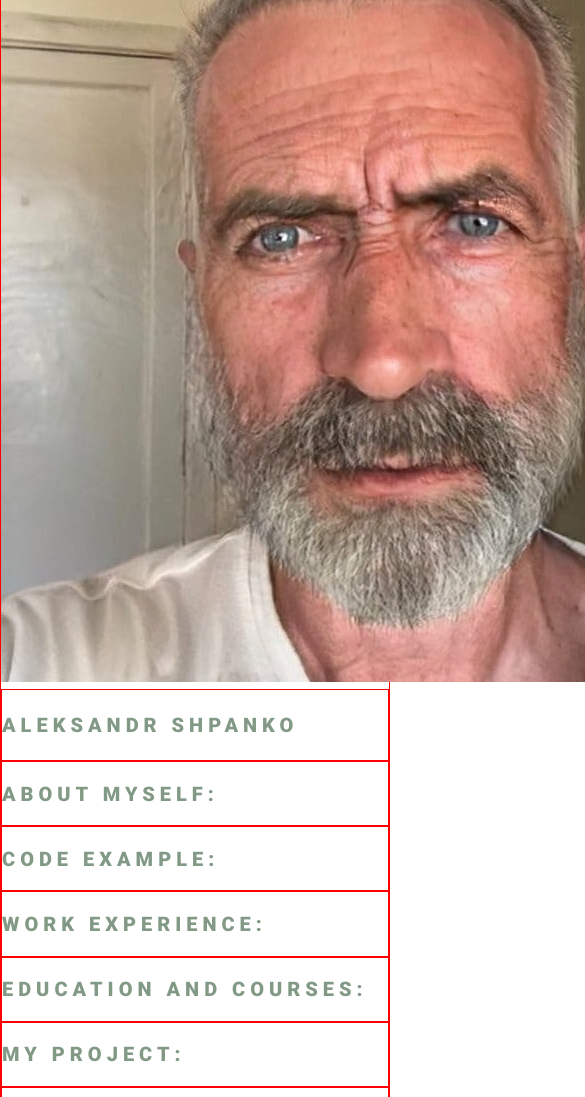
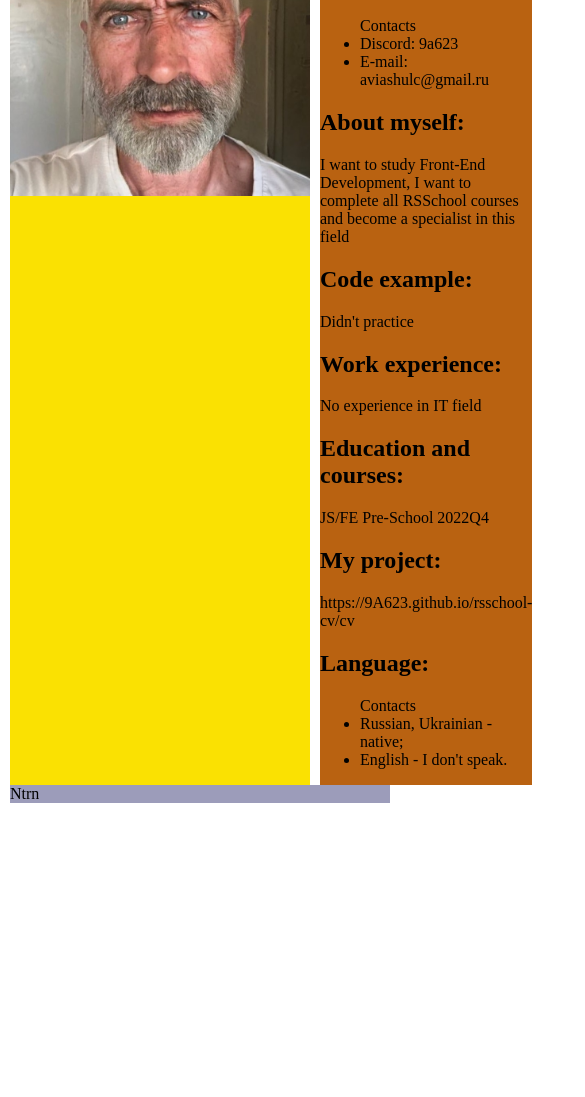
Before and after one commit to 9A623/rsschool-cv, a plain HTML site: page index.html in a window 390 px wide. Shown: the part 303-1400 px from the top of the page, 585 px wide, since content can reach past the window. After the commit the page ends 1106 px from the top, so only its background shows below. Drawn offline with Linux system fonts and the light colour scheme.

Commit message:
feat: editing cv project

```diff
--- a/index.html
+++ b/index.html
@@ -4,9 +4,9 @@
     <meta charset="UTF-8">
     <meta http-equiv="X-UA-Compatible" content="IE=edge">
     <meta name="viewport" content="width=device-width, initial-scale=1.0">
-    <title>cv</title>
+    <title>CV</title>
     <link rel="stylesheet" href="style.css">
-    <link rel="icon" href="assets/Favicon.ico">
+    <link rel="icon" href="assets/img/Favicon CV.ico">
 </head>
 <body class="body">
     <section>
@@ -25,37 +25,51 @@
               </nav>
         </div>
     </header>
-    <img src="/assets/img/My foto.jpg" alt="avatar">
-    <main class="main">
+    <main class="main-container">
+        <div class="avatar">
+                <img src="assets/img/My foto.jpg" alt="avatar" width="300">
+            </div>
         <div class="container">
             <section class="section" id="contacts">
-                <h1 class="section-title">Aleksandr Shpanko</h1>
+                <h1 class="section-title-h1">Aleksandr Shpanko</h1>
+                <ul> Contacts
+                    <li>Discord: 9a623</li>
+                    <li>E-mail: aviashulc@gmail.ru</li>
+                </ul>
             </section>
             <section class="section" id="myself">
                 <h2 class="section-title">About myself:</h2>
+                I want to study Front-End Development, I want to complete all RSSchool courses and become a specialist in this field
             </section>
             <section class="section" id="code">
                 <h2 class="section-title">Code example:</h2>
+                Didn't practice
             </section>
             <section class="section" id="experience">
                 <h2 class="section-title">Work experience:</h2>
+                No experience in IT field
             </section>
             <section class="section" id="courses">
                 <h2 class="section-title">Education and courses:</h2>
+                JS/FE Pre-School 2022Q4
             </section>
             <section class="section" id="project">
                 <h2 class="section-title">My project:</h2>
+                https://9A623.github.io/rsschool-cv/cv
             </section>
             <section class="section" id="language">
                 <h2 class="section-title">Language:</h2>
+                <ul> Contacts
+                    <li>Russian, Ukrainian - native;</li>
+                    <li>English - I don't speak.</li>
             </section>
         </div>
     </main class="main-container">
     <footer class="footer">
-        <div class="container">
-
+        <div>
+            Ntrn
         </div>
     </footer>
-    </body>
-    </section>
+</body>
+</section>
 </html>
--- a/style.css
+++ b/style.css
@@ -5,80 +5,40 @@
 * {
   box-sizing: border-box;
 }
-body{
-    color:slateblue;
-    font-family: "Roboto", sans-serif;
-    font-size: 18px;
-    font-weight: 400;
-    line-height: 1.5;
+body {
   min-height: 100vh;
   margin: 0; padding: 0;
   display: flex;
   flex-direction: column;
   justify-content: space-between;
 }
-section {
-    border: 1px solid red;
-}
-.section-title {
-    font-size: 20px;
-    font-weight: 400;
-    text-transform: uppercase;
-    letter-spacing: 5px;
-    color: #829985;
-  }
-  .section-item {
-    position: relative;
-    padding-left: 30px;
-  }
-  .section-item::before {
-    content: "";
-    position: absolute;
-    top: 8px;
-    left: 0px;
-    width: 10px;
-    height: 10px;
-    border: 1px solid #829985;
-    border-radius: 50%;
-  }
-.container {
-    max-width: 1440px;
-    margin: 0 auto;
-}
 .nav-list {
   display: flex;
   justify-content: flex-end;
   align-items: center;
-  }
-  html {
-    scroll-behavior: smooth;
-  }
-  .nav-list {
   list-style: none;
+  background-color: #9cba9f
 }
 .nav-link {
   padding: 0 20px;
   line-height: 50px;
-    transition: .3s;
 }
+.section-title-h1{
+font-size: 32px;
+}
+
 .main-container {
   display: flex;
-    flex-wrap: wrap;
 }
-  .section {
-    width: 50%;
+.avatar {
+  margin-left: 10px;
+  background-color: #fae102
 }
-  @media (max-width: 768px) {
-    .section {
-      width: 100%;
+.container {
+  margin-left: 10px;
+  background-color: #b96211
 }
+.footer {
+  margin-left: 10px;
+  background-color: #9c9cba
 }
-  .link {
-    text-decoration: none;
-    color: #829985;
-    transition: color 0.5s;
-  }
-
-  .link:hover {
-    color: #5d7260;
-  }
```
Also changed, not shown: 1 other file. Lines whose indentation alone changed are shown as unchanged.
